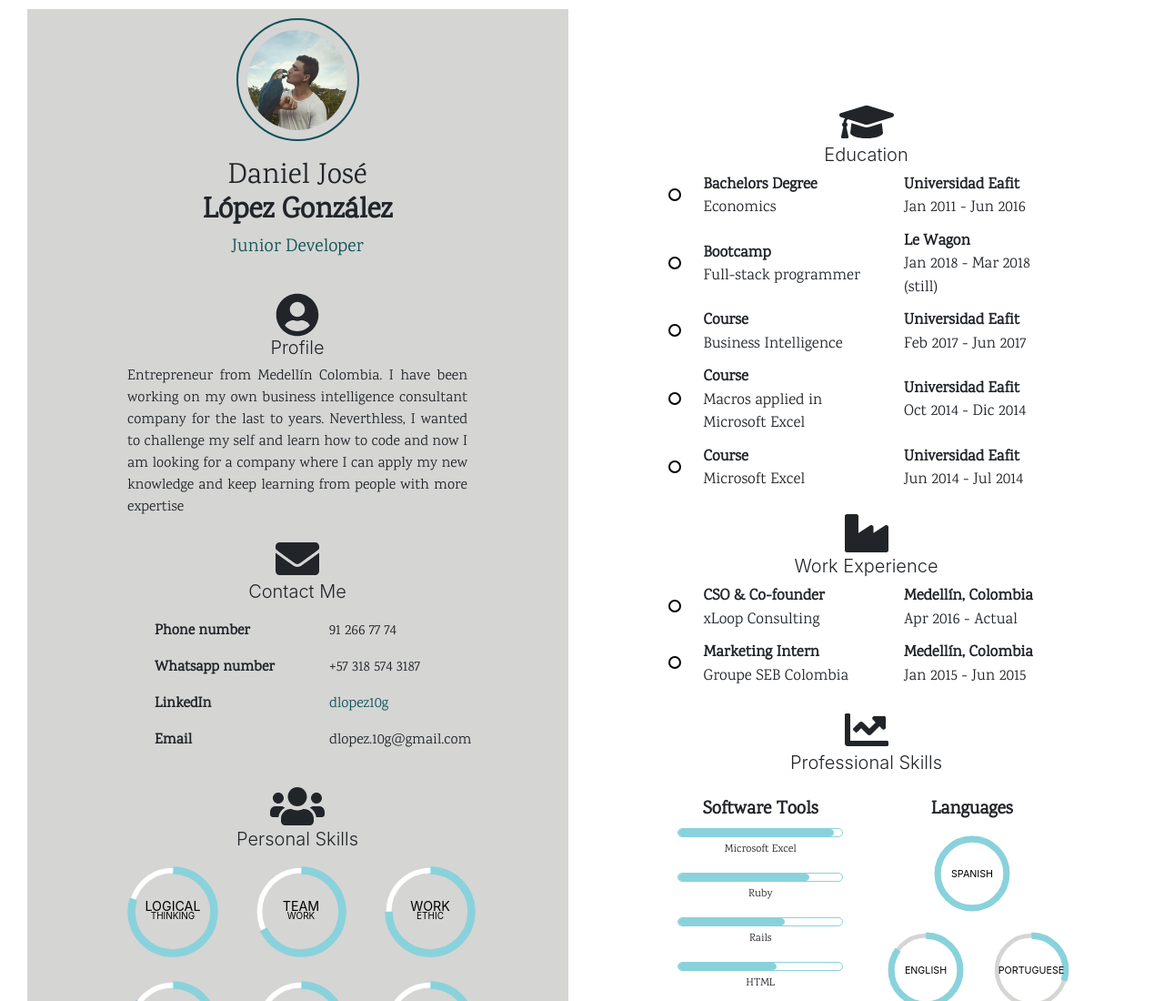
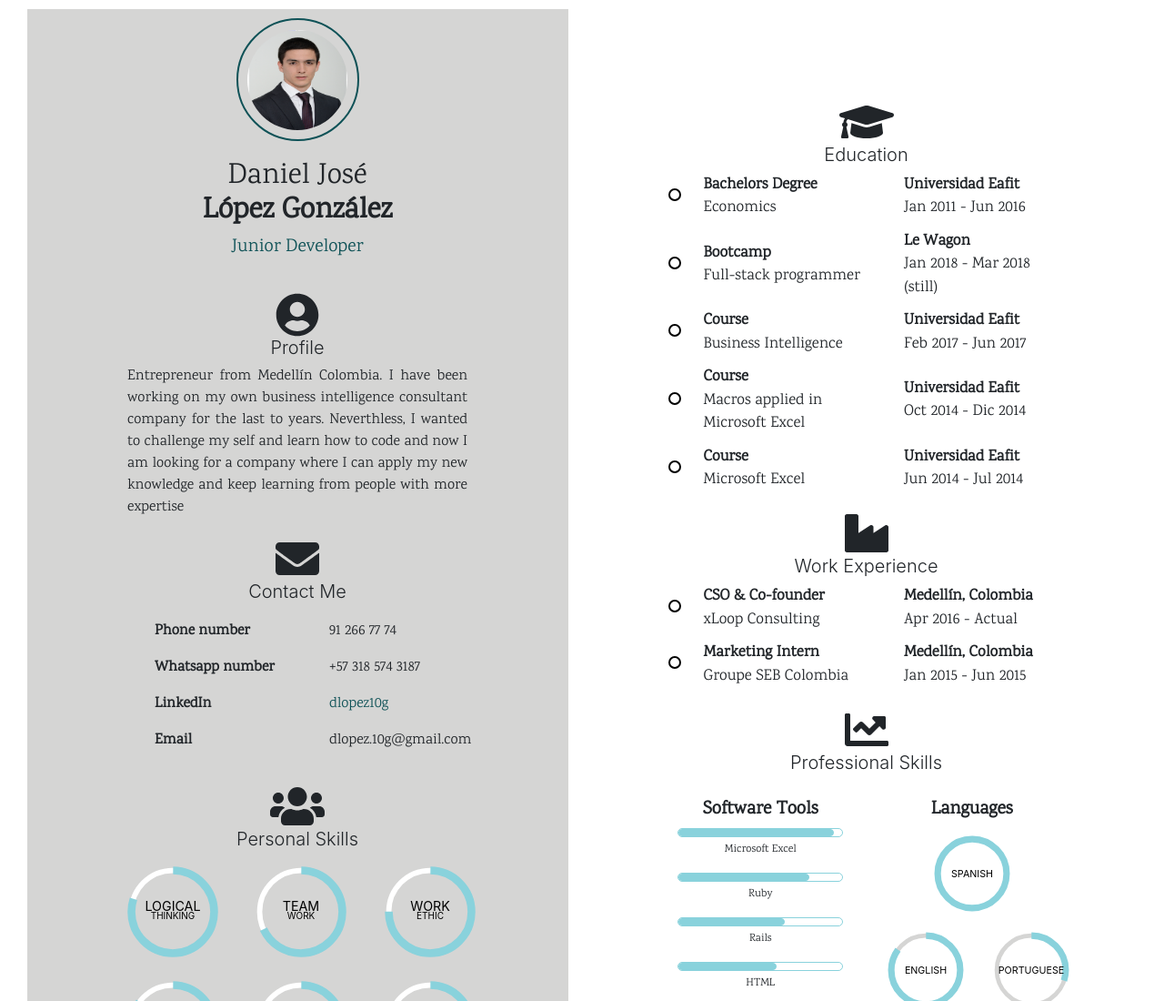
Before and after one commit to dlopezg3/cv, a plain HTML site: page index.html in a window 1280 px wide. Shown: the top 1100 px of the page at 91% size. Drawn offline with nearby package versions, Linux system fonts and the light colour scheme.

Commit message:
foto cambiada

```diff
--- a/index.html
+++ b/index.html
@@ -19,7 +19,7 @@
             <div class="big-avatar-container">
               <div class="avatar-container">
                 <div class="avatar">
-                  <img src="dan_profile_pic.jpg" alt="" class="avatar">
+                  <img src="picture.png" alt="" class="avatar">
                 </div>
               </div>
             </div>
```
Also changed, not shown: dan_profile_pic.jpg (deleted), picture.png (added).
